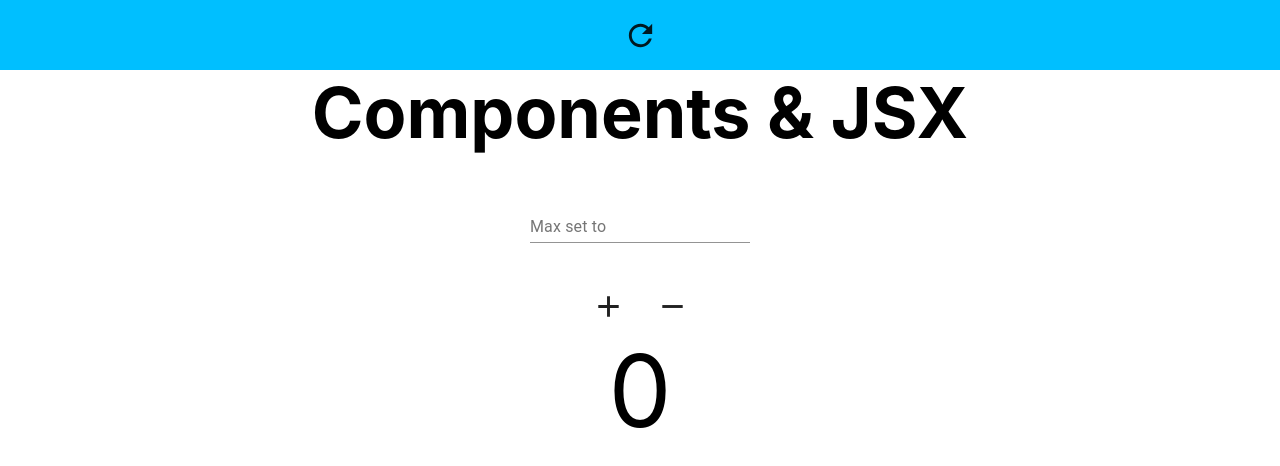
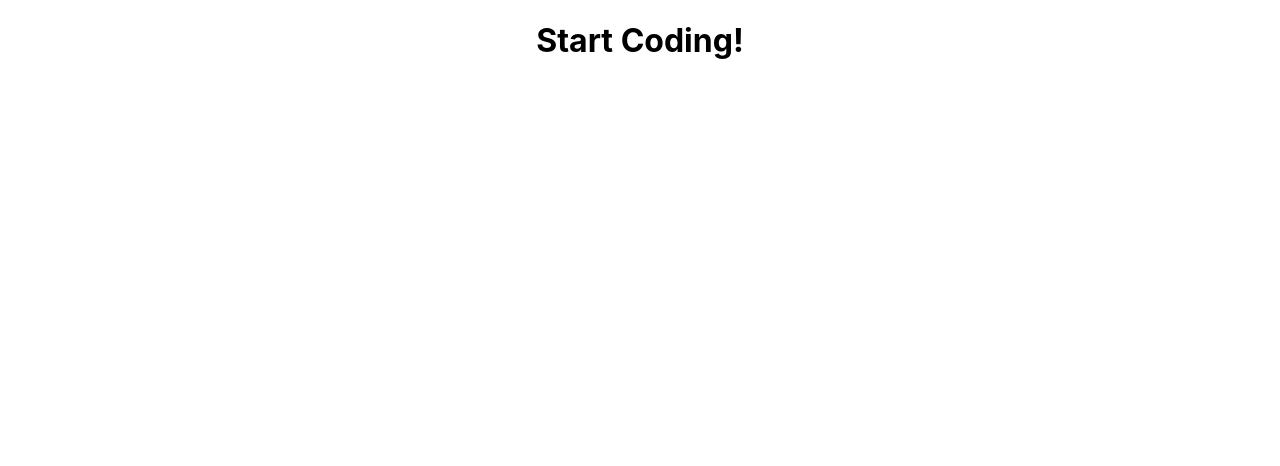
Before and after one commit to gmayc/components-jsx, a React (Create React App) app: page / in a window 1280 px wide. Shown: the top 466 px of the page. Built offline with nearby package versions, Linux system fonts and the light colour scheme.

Commit message:
init code

```diff
--- a/src/App.css
+++ b/src/App.css
@@ -1,25 +1,3 @@
 .App {
   text-align: center;
 }
-
-.navbar {
-  background-color: deepskyblue;
-  height: 70px;
-  display: flex;
-  align-items: center;
-  justify-content: center;
-}
-
-.header {
-  font-size: 70px;
-  font-weight: bold;
-  text-align: center;
-}
-
-.input {
-  margin-top: 40px;
-  display: flex;
-  flex-direction: row;
-  justify-content: center;
-  align-items: baseline;
-}
--- a/src/App.js
+++ b/src/App.js
@@ -1,9 +1,5 @@
 import './App.css';
 
-import Counter from './components/Counter';
-import Header from './components/Header';
-import InputComp from './components/InputComp';
-import NavBar from './components/NavBar';
 import React from 'react';
 
 class App extends React.Component {
@@ -15,46 +11,10 @@ class App extends React.Component {
     };
   }
 
-  add = () => {
-    if (this.state.counter < this.state.max || !this.state.max) {
-      this.setState({
-        counter: this.state.counter + 1,
-      });
-    }
-  };
-  substract = () => {
-    if (this.state.counter > 0) {
-      this.setState({
-        counter: this.state.counter - 1,
-      });
-    }
-  };
-
-  setMax = value => {
-    if (value < 100) {
-      this.setState({
-        max: value,
-      });
-    }
-  };
-
-  refresh = () => {
-    this.setState({
-      counter: 0,
-      max: 100,
-    });
-  };
-
   render() {
     return (
       <div className='App'>
-        <NavBar refresh={this.refresh} />
-        <Header />
-        <InputComp setMax={this.setMax} />
-        <Counter add={this.add} substract={this.substract} />
-        <div style={{ color: 'black', fontSize: '100px' }}>
-          {this.state.counter}
-        </div>
+        <h1> Start Coding! </h1>
       </div>
     );
   }
--- a/src/components/Counter.js
+++ /dev/null
@@ -1,20 +0,0 @@
-import React, { Component } from 'react';
-
-import AddIcon from '@material-ui/icons/Add';
-import { Button } from '@material-ui/core';
-import MinusIcon from '@material-ui/icons/Remove';
-
-export default class Counter extends Component {
-  render() {
-    return (
-      <div style={{ marginTop: '40px' }}>
-        <Button onClick={() => this.props.add()}>
-          <AddIcon fontSize='large' />
-        </Button>
-        <Button onClick={() => this.props.substract()}>
-          <MinusIcon fontSize='large' />
-        </Button>
-      </div>
-    );
-  }
-}
--- a/src/components/Header.js
+++ /dev/null
@@ -1,6 +0,0 @@
-import React from 'react';
-
-const Header = () => {
-  return <div className='header'>Components & JSX</div>;
-};
-export default Header;
--- a/src/components/InputComp.js
+++ /dev/null
@@ -1,17 +0,0 @@
-import React, { Component } from 'react';
-
-import { TextField } from '@material-ui/core';
-
-export default class InputComp extends Component {
-  render() {
-    return (
-      <div className='input'>
-        <TextField
-          label='Max set to'
-          onChange={e => this.props.setMax(e.target.value)}
-          value={this.props.max}
-        />
-      </div>
-    );
-  }
-}
--- a/src/components/NavBar.js
+++ /dev/null
@@ -1,13 +0,0 @@
-import { Button } from '@material-ui/core';
-import React from 'react';
-import RefreshIcon from '@material-ui/icons/Refresh';
-
-export default function NavBar(props) {
-  return (
-    <div className='navbar'>
-      <Button onClick={props.refresh}>
-        <RefreshIcon fontSize='large' />
-      </Button>
-    </div>
-  );
-}
```
